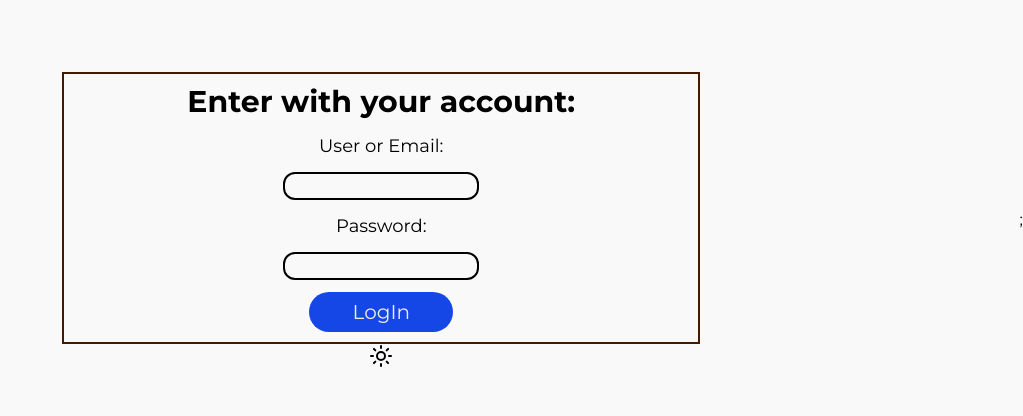
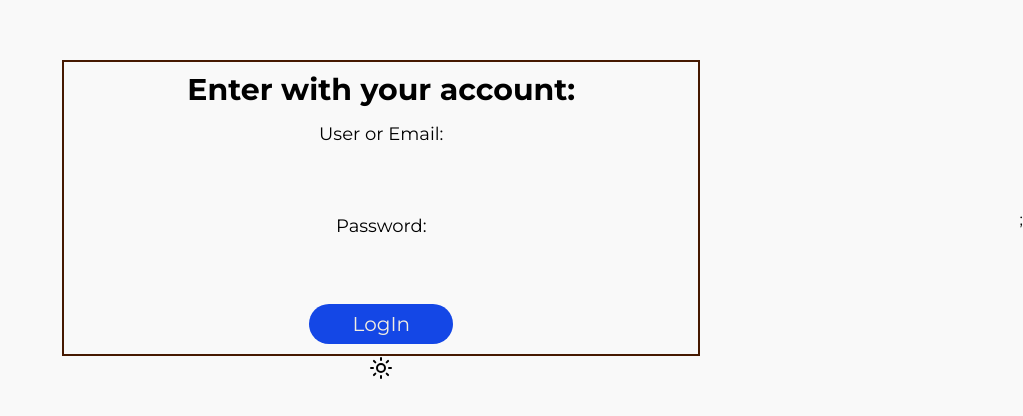
Before and after one commit to LucasAPessoa/CashierApp, a React (Vite) app in the folder frontend/: page / in a window 1280 px wide. Shown: the part 180-596 px from the top of the page, without its empty margins (257-1280 px from the left). Built offline with nearby package versions, Linux system fonts and the light colour scheme.

Commit message:
Update TextInput styling for improved appearance and consistency

```diff
--- a/frontend/src/components/inputs/TextInput.tsx
+++ b/frontend/src/components/inputs/TextInput.tsx
@@ -3,7 +3,7 @@ function TextInput() {
         <input
             type="text"
             required
-            className="rounded-xl border-2 border-black"
+            className="border-textPrimary text-cs bordetext-fuchsia-200 h-10 rounded-full"
         />
     );
 }
```
